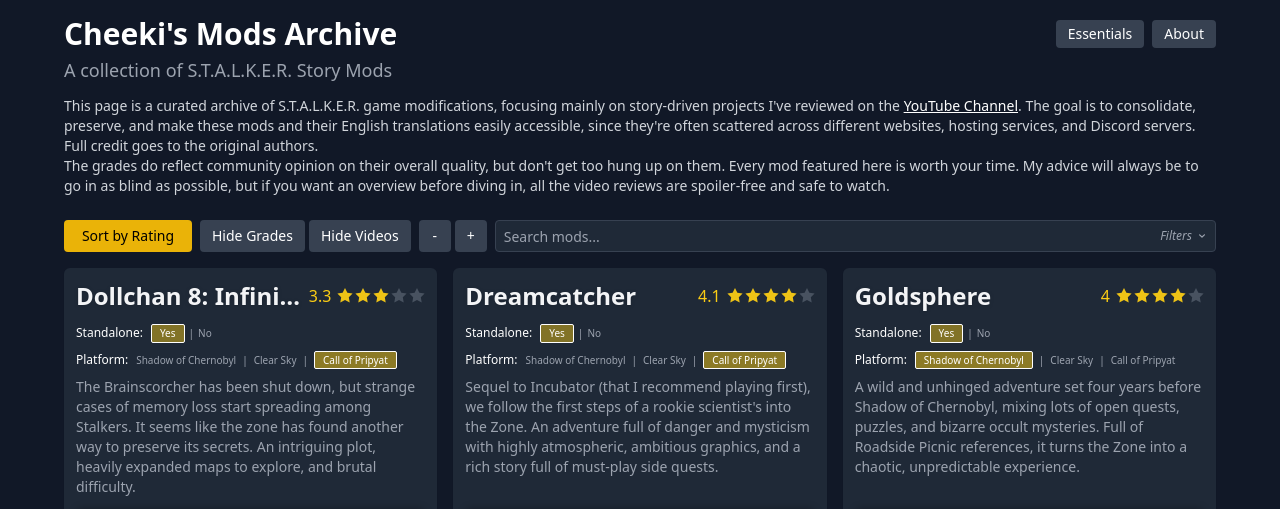
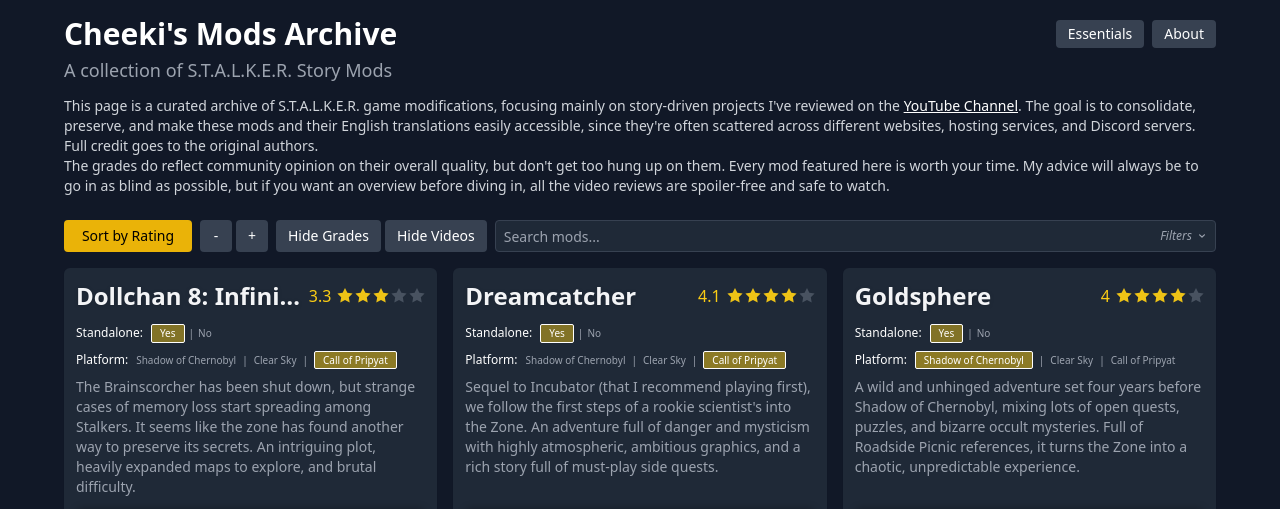
Before and after one commit to Cheekitos/CSMA-Test, a Jekyll site: the page built from index.html, in a window 1280 px wide, cut to the strip 0-509 px from the top of the page. Built offline with Jekyll 4.4.1, drawn with Linux system fonts in a browser that asks for light colours; nearby versions of some CDN libraries.

Commit message:
Update index.html

```diff
--- a/index.html
+++ b/index.html
@@ -27,19 +27,19 @@
       Sort by Rating
     </button>
     <div class="flex items-center gap-1">
+      <button id="cards-less" aria-label="Show fewer cards per row" class="bg-gray-700 hover:bg-gray-600 text-white text-sm font-medium py-1 px-2 rounded w-8 h-8 flex items-center justify-center">
+        -
+      </button>
+      <button id="cards-more" aria-label="Show more cards per row" class="bg-gray-700 hover:bg-gray-600 text-white text-sm font-medium py-1 px-2 rounded w-8 h-8 flex items-center justify-center">
+        +
+      </button>
+    </div>
+    <div class="flex items-center gap-1">
       <button id="toggle-grades" aria-label="Toggle grade visibility" class="bg-gray-700 hover:bg-gray-600 text-white text-sm font-medium py-1 px-3 rounded h-8 whitespace-nowrap">
         Hide Grades
       </button>
       <button id="toggle-videos" aria-label="Toggle video visibility" class="bg-gray-700 hover:bg-gray-600 text-white text-sm font-medium py-1 px-3 rounded h-8 whitespace-nowrap">
         Hide Videos
-      </button>
-    </div>
-    <div class="flex items-center gap-1">
-      <button id="cards-less" aria-label="Show fewer cards per row" class="bg-gray-700 hover:bg-gray-600 text-white text-sm font-medium py-1 px-2 rounded w-8 h-8 flex items-center justify-center">
-        -
-      </button>
-      <button id="cards-more" aria-label="Show more cards per row" class="bg-gray-700 hover:bg-gray-600 text-white text-sm font-medium py-1 px-2 rounded w-8 h-8 flex items-center justify-center">
-        +
       </button>
     </div>
     <div class="relative flex-1 min-w-[150px]" id="search-container">
```
